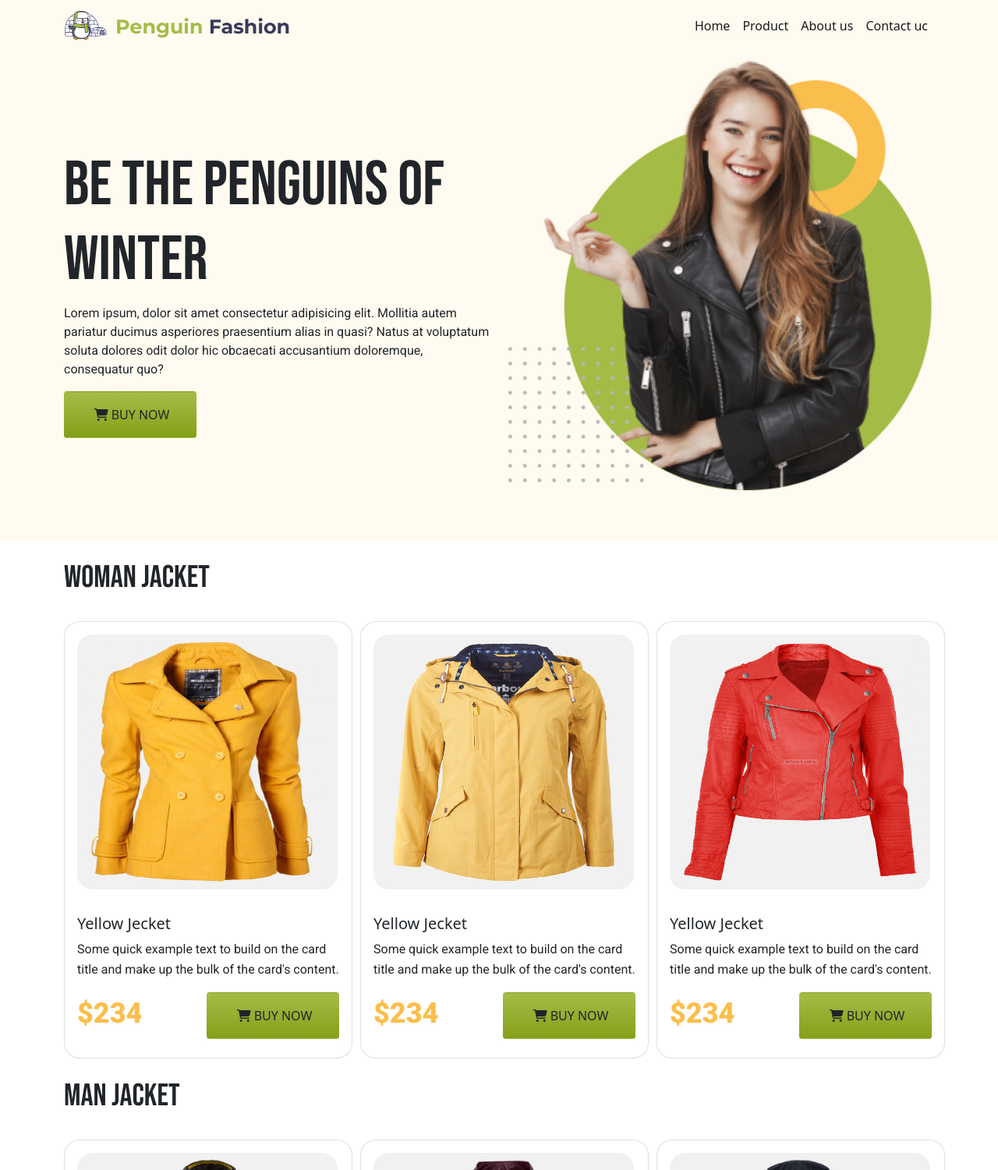
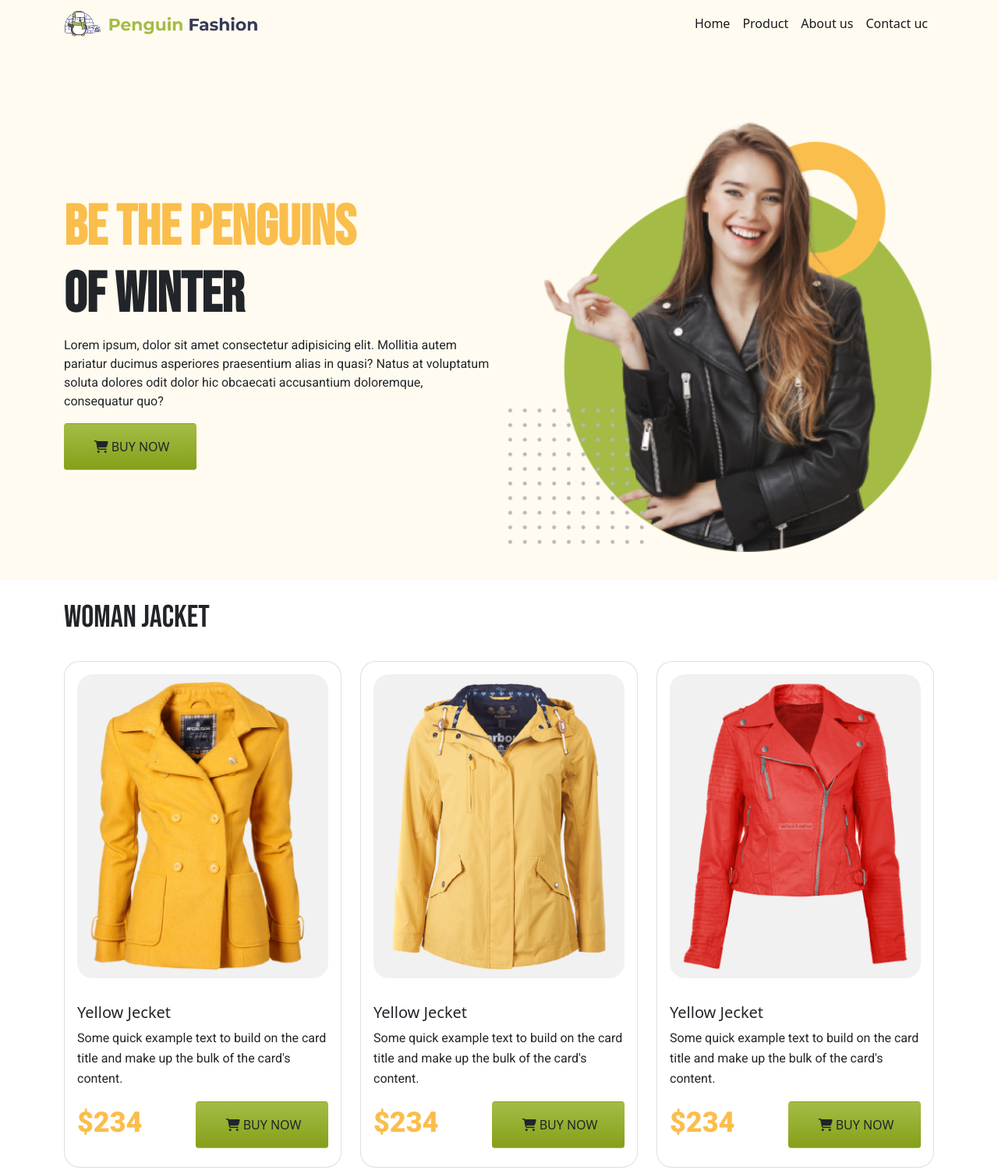
Before and after one commit to DaloarHossan/Penguin_Fashion, a plain HTML site: page index.html in a window 1280 px wide. Shown: the top 1501 px of the page at 78% size. Drawn offline with nearby package versions, Linux system fonts and the light colour scheme.

Commit message:
modify_responsive

```diff
--- a/index.html
+++ b/index.html
@@ -17,14 +17,14 @@
         <nav class="navbar navbar-expand-lg navbar-light">
             <div class="container">
                 <a class="navbar-brand" href="#">
-                    <img src="images/logo.png" alt="" width="291" height="39" class="d-inline-block align-text-top">
+                    <img src="images/logo.png" alt="" width="250px" height="39px" class="d-inline-block align-text-top img-fluid ">
 
                   </a>
               <button class="navbar-toggler" type="button" data-bs-toggle="collapse" data-bs-target="#navbarSupportedContent" aria-controls="navbarSupportedContent" aria-expanded="false" aria-label="Toggle navigation">
                 <span class="navbar-toggler-icon"></span>
               </button>
               <div class="collapse navbar-collapse " id="navbarSupportedContent">
-                <ul class="navbar-nav ms-lg-auto mb-2 mb-lg-0">
+                <ul class="navbar-nav ms-lg-auto text-center mb-2 mb-lg-0">
                   <li class="nav-item">
                     <a class="nav-link active" aria-current="page" href="#">Home</a>
                   </li>
@@ -42,12 +42,13 @@
               </div>
             </div>
           </nav>
-          <div class="container">
-            <div class="row g-4">
-              <div class="col-lg-6 col-md-12 mt-md-3">
-                <div class="high d-flex flex-column justify-content-lg-center align-items-center">
-                  <h1 style="font-size: 80px;left: 57px;" class="font-bebas">
-                    Be the Penguins
+          <div class="container mt-md-5 mt-sm-5">
+            <div class="row g-4 gy-md-5 gy-sm-5 gy-5">
+              <div class="col-lg-6 col-md-6 order-md-1 order-sm-2 order-2 ">
+                <div class="high d-flex flex-column justify-content-lg-center ">
+                  <h1 style="left: 57px;" class="font-bebas display-2 fw-bold">
+                    <span style="color: #FABE4C;"> Be the Penguins</span>
+                    <br>
                     of Winter
                   </h1>
                   <div class="me-auto"><p class="font-roboto" >Lorem ipsum, dolor sit amet consectetur adipisicing elit. Mollitia autem pariatur ducimus asperiores praesentium alias in quasi? Natus at voluptatum soluta dolores odit dolor hic obcaecati accusantium doloremque, consequatur quo?</p></div>
@@ -56,9 +57,9 @@
 
                 </div>
               </div>
-              <div class="col-lg-6 col-md-12">
+              <div class="col-lg-6 col-md-12 d-flex align-items-sm-center order-md-2 order-sm-1 order-1">
                 <!-- <div class="d-flex flex-column justify-content-lg-center"> -->
-                  <div>
+                  <div class="">
                   <img class="img-fluid" src="images/model.png" alt="" width="549" height="549">
                 </div>
               </div>
@@ -70,10 +71,10 @@
         <section class="container">
           <div>
             <h1 class="font-bebas py-4">WOMAN JACKET</h1>
-             <div class="row gx-4">
+             <div class="row g-4">
               <div class="col-lg-4 col-md-6 col-sm-12 col-12">
-                <div class="card redius" style="width: 370px;">
-                 <div class="p-3"> <div class="d-flex justify-content-center redius"style="width: 334px;height: 327px;  background-color:#F1F1F1;
+                <div class="card redius"">
+                 <div class="p-3"> <div class="d-flex justify-content-center redius align-items-center" style= "background-color: #F1F1F1;
                   "><img src="images/jacket-1.png" class="card-img-top p-2" alt="..."></div></div>
 
                   <div class="card-body pb-4">
@@ -88,8 +89,8 @@
                   </div>
                 </div>
                 <div class=" col-lg-4 col-md-6 col-sm-12 col-12">
-                  <div class="card redius" style="width: 370px;">
-                   <div class="p-3"> <div class="d-flex justify-content-center redius" style="width: 334px;height: 327px; background-color:#F1F1F1;
+                  <div class="card redius" ">
+                   <div class="p-3"> <div class="d-flex justify-content-center redius"  style=" background-color: #F1F1F1;
                     "><img src="images/jacket-2.png" class="card-img-top p-2" alt="..."></div></div>
 
                     <div class="card-body pb-4">
@@ -104,8 +105,8 @@
                     </div>
                   </div>
                   <div class="col-lg-4 col-md-6 col-sm-12 col-12">
-                    <div class="card redius" style="width: 370px;">
-                     <div class="p-3"> <div class="d-flex justify-content-center redius" style="width: 334px;height: 327px; background-color:#F1F1F1;
+                    <div class="card redius" >
+                     <div class="p-3"> <div class="d-flex justify-content-center redius"  style=" background-color: #F1F1F1;
                       "><img src="images/jacket-3.png" class="card-img-top p-2" alt="..."></div></div>
 
                       <div class="card-body pb-4">
@@ -126,8 +127,8 @@
             <h1 class="font-bebas py-4">MAN JACKET</h1>
             <div class="row g-4">
               <div class="col-lg-4 col-md-6 col-sm-12 col-12">
-                <div class="card redius" style="width: 370px; ">
-                 <div class="p-3"> <div class="d-flex justify-content-center redius" style="width: 334px;height: 327px; background-color:#F1F1F1;
+                <div class="card redius">
+                 <div class="p-3"> <div class="d-flex justify-content-center redius" style=" background-color: #F1F1F1;
                   "><img src="images/jacket-4.png" class="card-img-top p-2" alt="..."></div></div>
 
                   <div class="card-body pb-4">
@@ -142,8 +143,8 @@
                   </div>
                 </div>
                 <div class="col-lg-4 col-md-6 col-sm-12 col-12">
-                  <div class="card redius" style="width: 370px;">
-                   <div class="p-3"> <div class="d-flex justify-content-center redius" style="width: 334px;height: 327px; background-color:#F1F1F1;
+                  <div class="card redius">
+                   <div class="p-3"> <div class="d-flex justify-content-center redius"  style="background-color: #F1F1F1;
                     "><img src="images/jacket-5.png" class="card-img-top p-2" alt="..."></div></div>
 
                     <div class="card-body pb-4">
@@ -158,8 +159,8 @@
                     </div>
                   </div>
                   <div class="col-lg-4 col-md-6 col-sm-12 col-12">
-                    <div class="card redius" style="width: 370px;">
-                     <div class="p-3"> <div class="d-flex justify-content-center redius" style="width: 334px;height: 327px; background-color:#F1F1F1;
+                    <div class="card redius">
+                     <div class="p-3"> <div class="d-flex justify-content-center redius"  style=" background-color: #F1F1F1;
                       "><img src="images/jacket-6.png" class="card-img-top p-2" alt="..."></div></div>
 
                       <div class="card-body pb-4">
```
